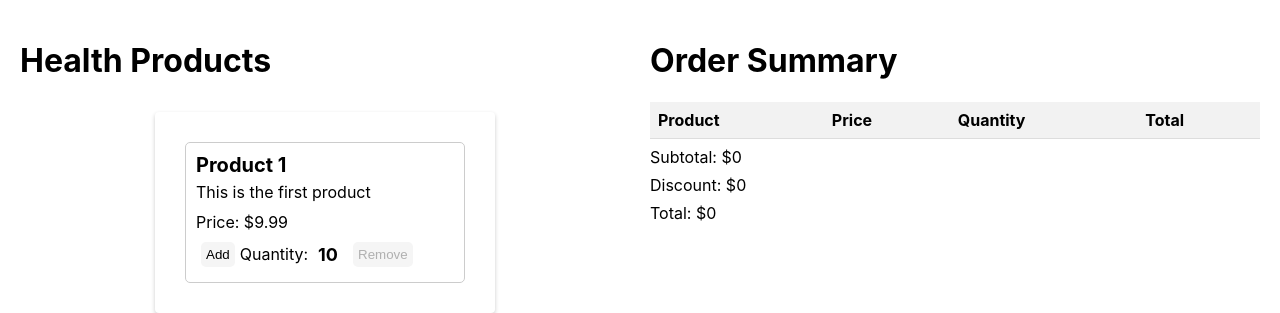
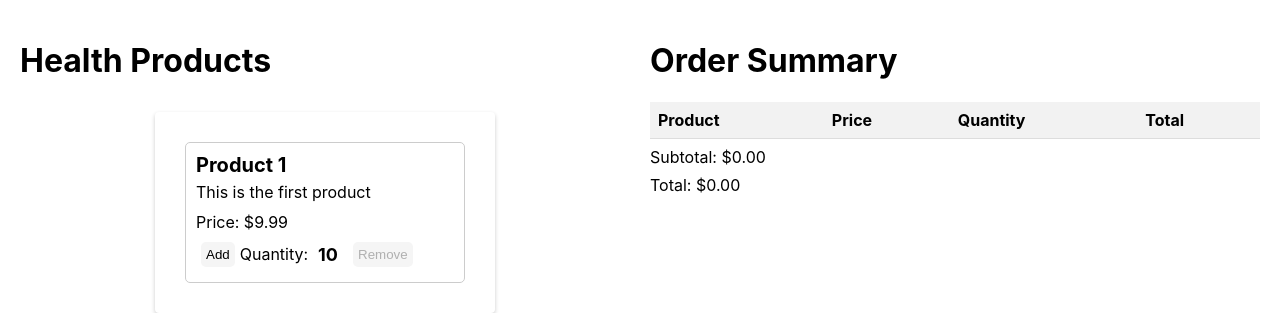
Before and after one commit to beedyboy/react-checkout, a React (Create React App) app: page / in a window 1280 px wide. Shown: the top 313 px of the page. Built offline with nearby package versions, Linux system fonts and the light colour scheme; the HTML template or start-up script is replaced by a standard one.

Commit message:
Calculate total and display total in 2 decimal places

```diff
--- a/src/Checkout.js
+++ b/src/Checkout.js
@@ -139,9 +139,25 @@ const Checkout = () => {
       }
     }
 
-    // save temp cart as cart
+    // set temp cart items as cart items
     setCartItems(updatedCartItems);
   };
+
+  // calculate subtotal/ order total
+  let cartTotal = 0;
+
+  cartItems.forEach((item) => {
+    cartTotal += item.quantity * item.price;
+  });
+
+  // check to see if order total reaches discount criteria
+  const discountApplied = cartTotal > 1000;
+
+  // calculate discount to be applied based on discount criteria
+  const discount = discountApplied ? cartTotal * 0.1 : 0;
+
+  // calculate total after discount is applied
+  const total = cartTotal - discount;
 
   return (
     <>
@@ -196,9 +212,9 @@ const Checkout = () => {
                 ))}
               </tbody>
             </table>
-            <p>Subtotal: $0</p>
-            <p>Discount: $0</p>
-            <p>Total: $0</p>
+            <p>Subtotal: ${cartTotal.toFixed(2)}</p>
+            {discountApplied && <p>Discount (10%): ${discount.toFixed(2)}</p>}
+            <p>Total: ${total.toFixed(2)}</p>
           </div>
         </>
       )}
```
